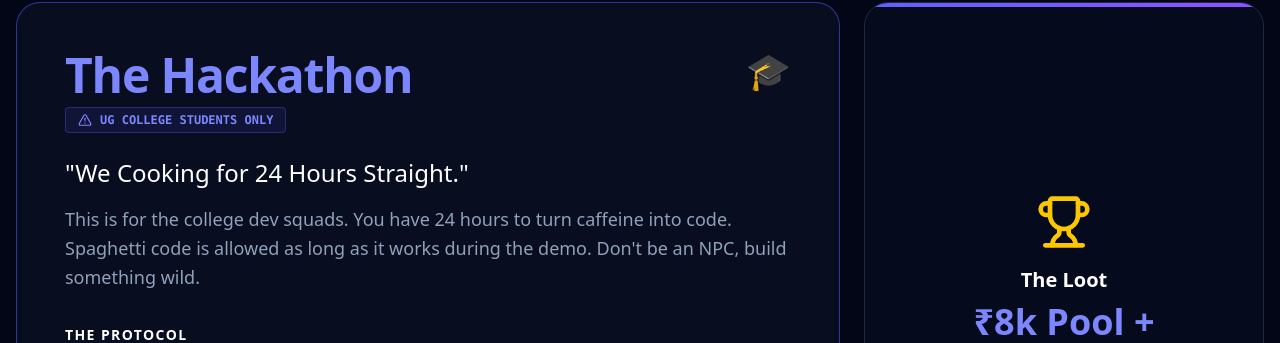
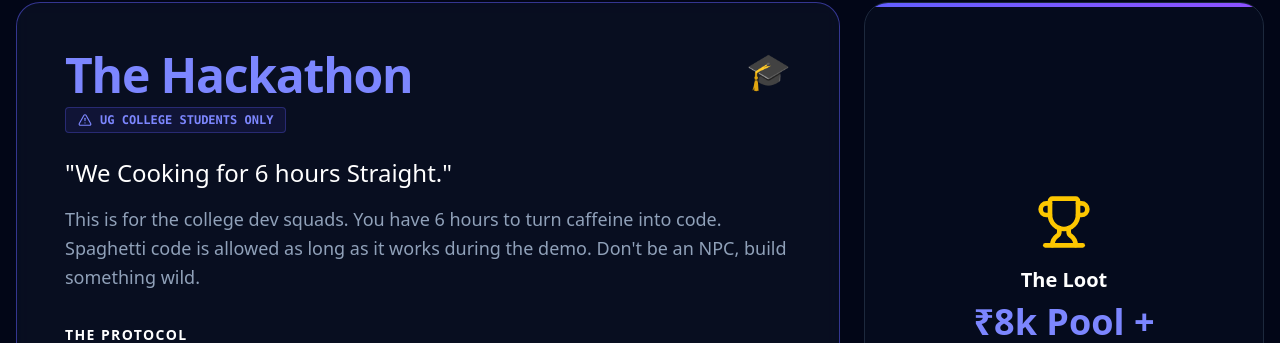
Before and after one commit to mdrayaanpasha/syntaxia-2026, a React (Vite) app: page /hackathon in a window 1280 px wide. Shown: the part 1567-1910 px from the top of the page. Built offline with nearby package versions, Linux system fonts and the light colour scheme.

Commit message:
all the old changes removed

```diff
--- a/src/pages/hackathon.jsx
+++ b/src/pages/hackathon.jsx
@@ -43,8 +43,8 @@ const EventLandingPage = () => {
       border: "border-indigo-500/50",
       shadow: "shadow-indigo-500/20",
       audienceBadge: "UG COLLEGE STUDENTS ONLY",
-      tagline: "We Cooking for 24 Hours Straight.",
-      description: "This is for the college dev squads. You have 24 hours to turn caffeine into code. Spaghetti code is allowed as long as it works during the demo. Don't be an NPC, build something wild.",
+      tagline: "We Cooking for 6 hours Straight.",
+      description: "This is for the college dev squads. You have 6 hours to turn caffeine into code. Spaghetti code is allowed as long as it works during the demo. Don't be an NPC, build something wild.",
       rules: [
         "Squad Size: 3 Devs(Max)",
         "Fresh Code: Github repo must be brand new (No pre-cooking)",
@@ -294,7 +294,7 @@ const EventLandingPage = () => {
 
           <div className="flex flex-col md:flex-row gap-4 justify-center">
             {/* Direct Links */}
-            <a href="https://forms.gle/345gUuDevKdvCDvi6"
+            <a href="https://forms.gle/DzfDp7mAQPYrDiwD8"
                className="group px-8 py-4 bg-transparent border-2 border-pink-500 text-pink-500 hover:bg-pink-500 hover:text-white font-bold rounded-xl transition-all flex items-center justify-center gap-2">
                <span>I'm High School (Ideathon)</span> <ArrowRight size={18} className="group-hover:translate-x-1 transition-transform"/>
             </a>
```
